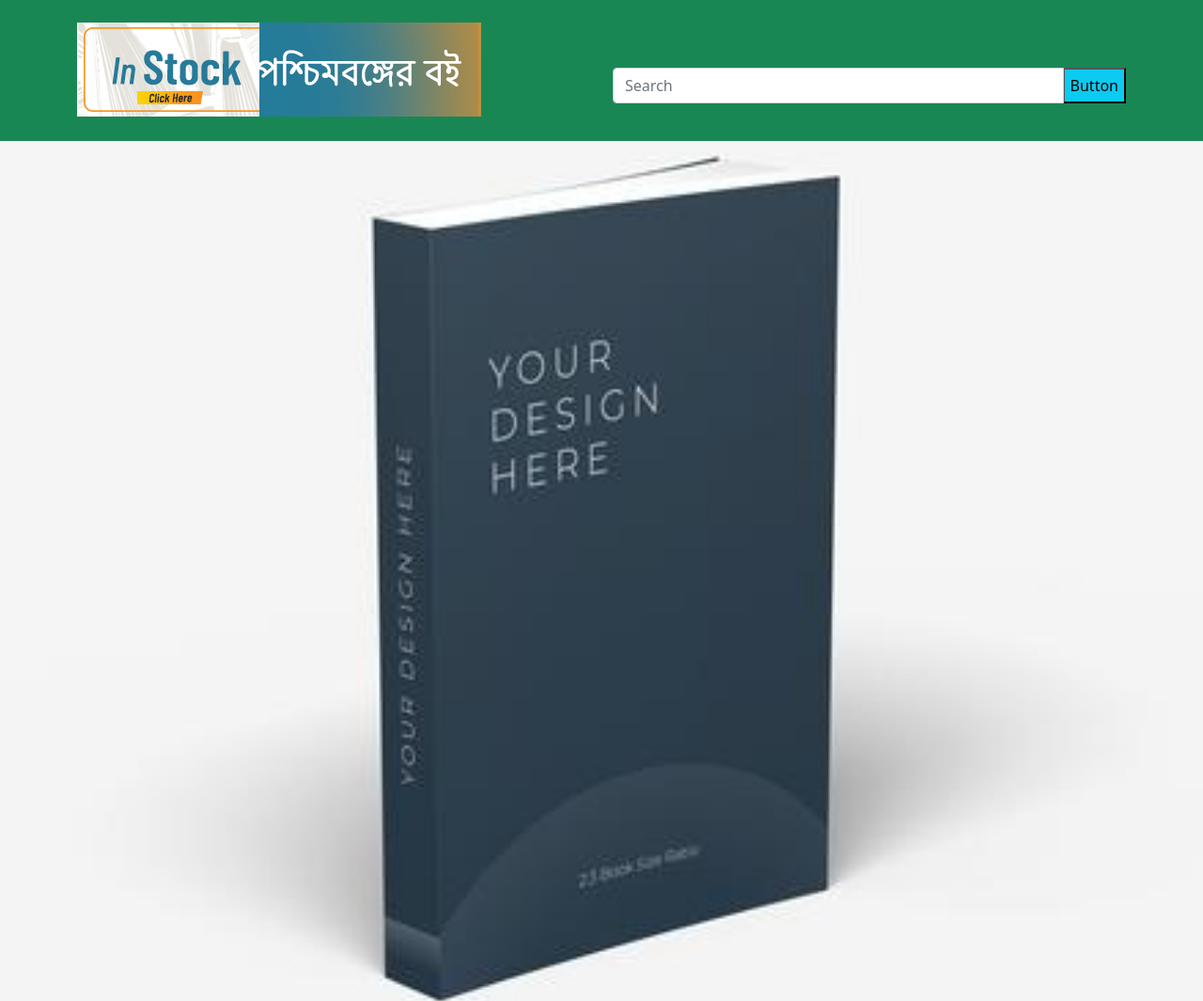
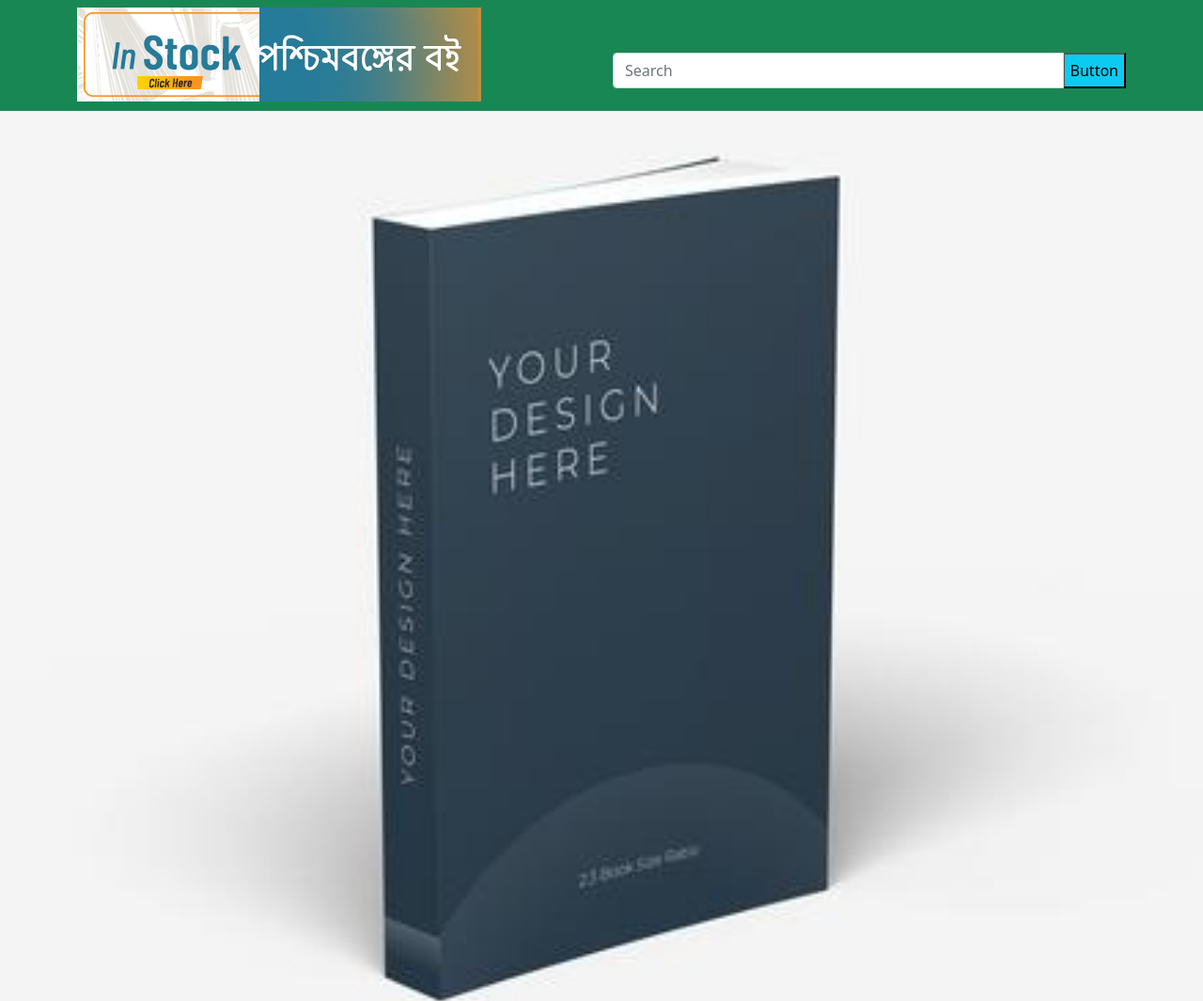
Before and after one commit to F-Ahmod/Book-Are, a plain HTML site: page index.html in a window 1280 px wide. Shown: the top 1065 px of the page at 94% size. Drawn offline with nearby package versions, Linux system fonts and the light colour scheme.

Commit message:
add new changes

```diff
--- a/index.html
+++ b/index.html
@@ -20,7 +20,7 @@
 </head>
 <body id="background">
     <!-- search and input section  -->
-    <header class="bg-success p-4 mb-3 fixed-top">
+    <header class="bg-success p-2 mb-3 fixed-top">
         <div class="container" >
             <div class="row">
                 <div class="col-md-6">
```
